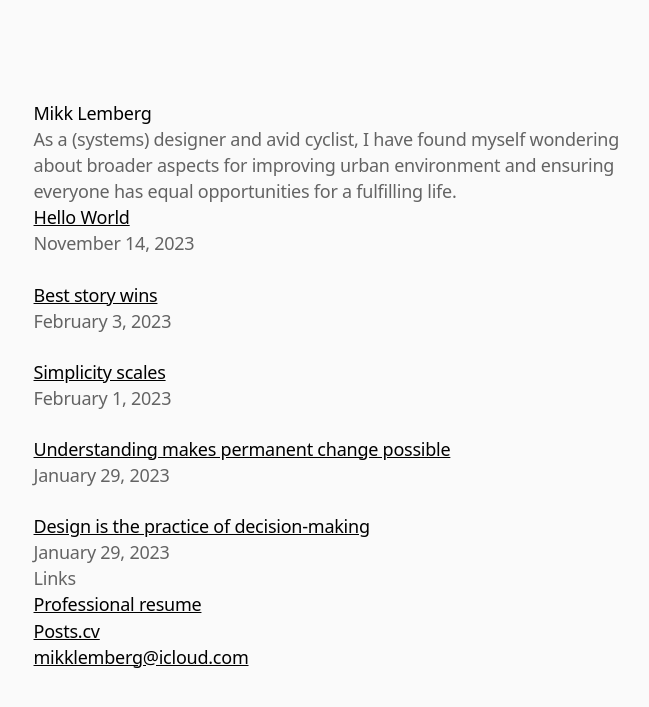
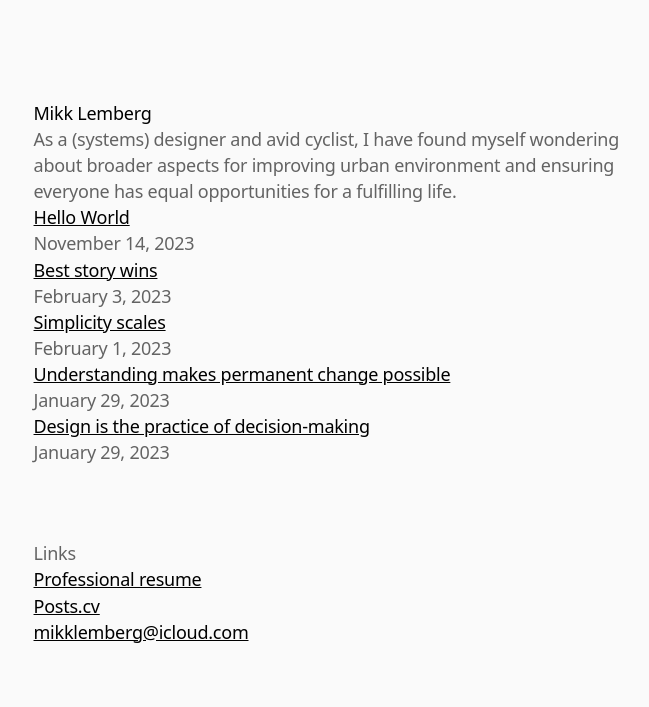
Before and after one commit to mikklemberg/My-personal-notes, a Jekyll site: the page built from README.md, in a window 1280 px wide. Shown: the top 707 px of the page, without its empty margins (313-962 px from the left). Built offline with Jekyll 4.4.1, drawn with Linux system fonts in a browser that asks for light colours; our own code applies the rules of GitHub Pages for plain Markdown files.

Commit message:
Update default.html

```diff
--- a/_layouts/default.html
+++ b/_layouts/default.html
@@ -14,13 +14,11 @@
         </header>
         <section class="posts">
             {% for post in site.posts %}
-            <article class="post">
                 <p><a href="{{ site.baseurl }}{{ post.url }}">{{ post.title }}</a></p>
                 <time datetime="{{ post.date | date_to_xmlschema }}" style="opacity: 0.60">{{ post.date | date: "%B %-d, %Y" }}</time>
-            </article>
             {% endfor %}
         </section>
-        <footer>
+        <footer style="margin-top: 75px">
             <p style="opacity: 0.60">Links</p>
             <p><a href="https://mikklemberg.ee">Professional resume</a></p>
             <p><a href="https://posts.cv/mikk">Posts.cv</a></p>
```
